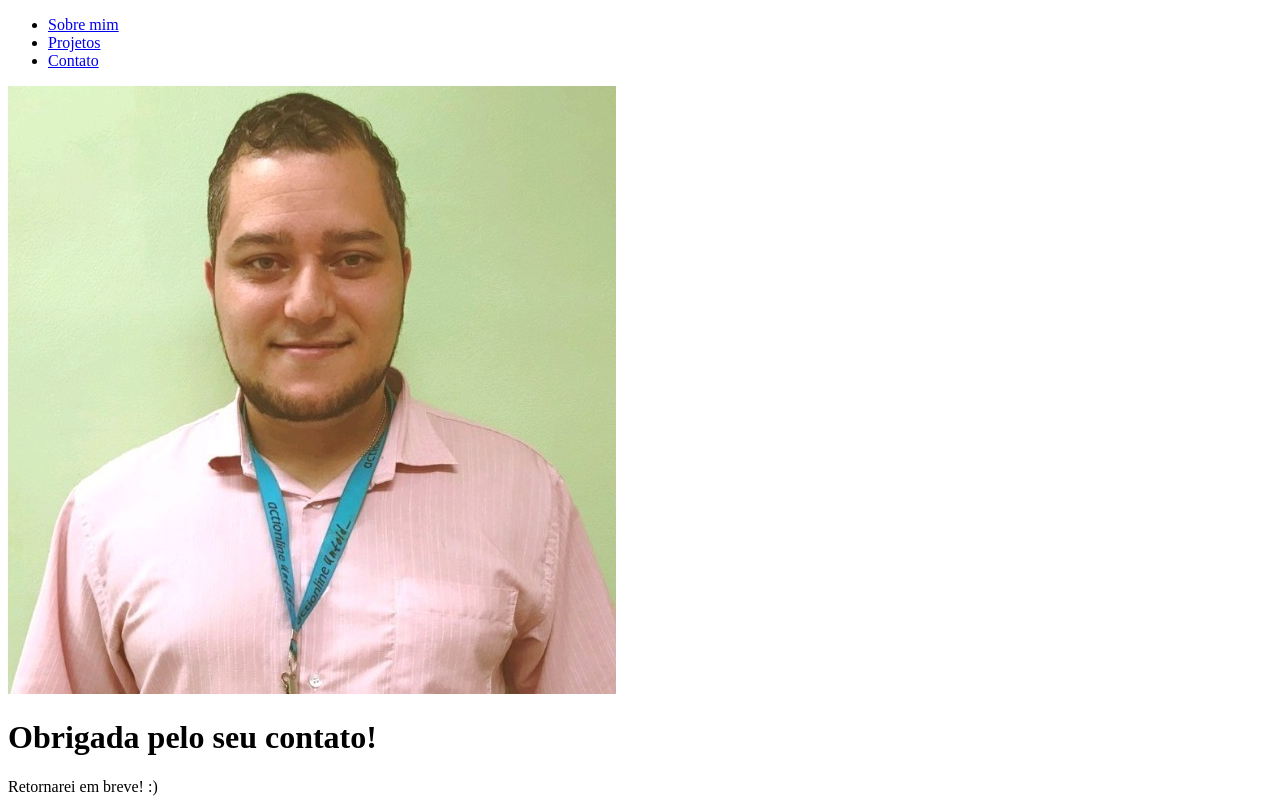
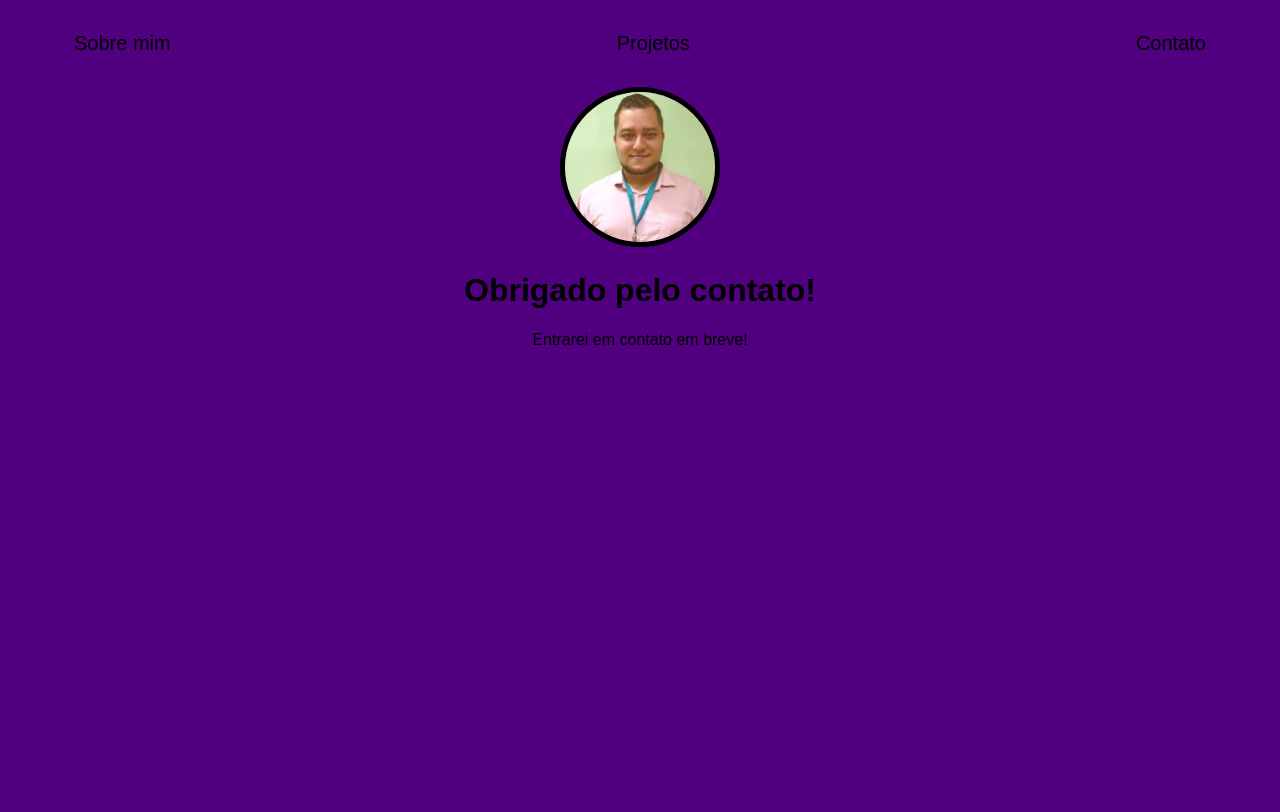
Before and after one commit to dgoldev13/PortfolioSimples, a plain HTML site: page obrigado.html in a window 1280 px wide. Drawn offline with Linux system fonts and the light colour scheme.

Commit message:
Update and rename thanks.html to obrigado.html

```diff
--- a/thanks.html
+++ b/obrigado.html
@@ -6,7 +6,7 @@
         <meta http-equiv="X-UA-Compatible" content="IE=edge">
         <meta name="viewport" content="width=device-width, initial-scale=1.0">
         <title>Contact</title>
-        <link rel="stylesheet" href="index.css">
+        <link rel="stylesheet" href="style.css">
     </head>
 
     <body>
@@ -17,10 +17,10 @@
                         <a href="index.html">Sobre mim</a>
                     </li>
                     <li>
-                        <a href="project.html">Projetos</a>
+                        <a href="projetos.html">Projetos</a>
                     </li>
                     <li>
-                        <a href="contact.html">Contato</a>
+                        <a href="contato.html">Contato</a>
                     </li>
                 </ul>
             </nav>
@@ -29,8 +29,8 @@
                 <div>
                     <img src="./img/diegosilva.png"></img>
                 </div>
-                <h1>Obrigada pelo seu contato!</h1>
-                <p>Retornarei em breve! :)</p>
+                <h1>Obrigado pelo contato!</h1>
+                <p>Entrarei em contato em breve! </p>
             </header>
         </div>
     </body
```
